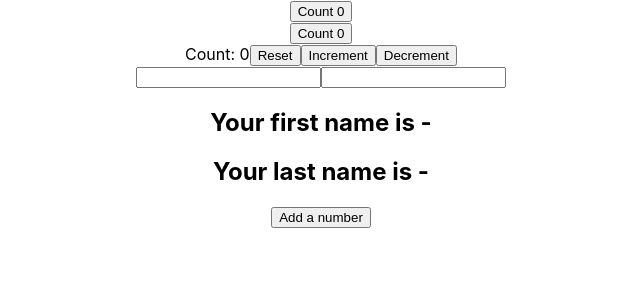
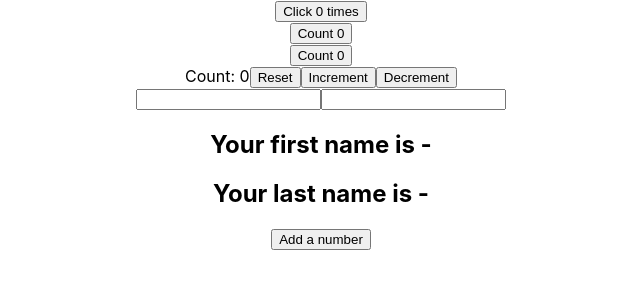
Before and after one commit to ndangohmofor/react-hooks, a React (Create React App) app: page / in a window 1280 px wide. Shown: the top 300 px of the page, without its empty margins (319-959 px from the left). Built offline with nearby package versions, Linux system fonts and the light colour scheme.

Commit message:
Added the basic useEffect

```diff
--- a/src/App.js
+++ b/src/App.js
@@ -1,14 +1,18 @@
 
 import './App.css';
 import ClassCounter from './components/ClassCounter';
+import ClassCounterOne from './components/ClassCounterOne';
 import HookCounter from './components/HookCounter';
 import HookCounterFour from './components/HookCounterFour';
+import HookCounterOne from './components/HookCounterOne';
 import HookCounterThree from './components/HookCounterThree';
 import HookCounterTwo from './components/HookCounterTwo';
 
 function App() {
   return (
     <div className="App">
+      {/* <ClassCounterOne /> */}
+      <HookCounterOne />
       <ClassCounter />
       <HookCounter />
       <HookCounterTwo />
--- /dev/null
+++ b/src/components/ClassCounterOne.js
@@ -0,0 +1,30 @@
+import { Component } from "react";
+
+class ClassCounterOne extends Component {
+    constructor(props) {
+        super(props)
+        this.state = {
+            count: 0
+        }
+    }
+
+    componentDidMount() {
+        document.title  = `Clicked ${this.state.count} times`
+    }
+
+    componentDidUpdate() {
+        document.title  = `Clicked ${this.state.count} times`
+    }
+
+    render(){
+        return(
+            <div>
+                <button onClick={() => this.setState({ count: this.state.count + 1})}>
+                    Click { this.state.count} times
+                </button>
+            </div>
+        )
+    }
+}
+
+export default ClassCounterOne;
--- /dev/null
+++ b/src/components/HookCounterOne.js
@@ -0,0 +1,19 @@
+import React, { useEffect, useState } from "react"
+
+const HookCounterOne = () => {
+    const [count, setCounter] = useState(0);
+
+    useEffect(() => {
+        document.title = `You Clicked ${count} times`
+    }, [count])
+
+  return (
+    <div>
+      <button onClick={() => setCounter(count + 1)}>
+        Click {count} times
+      </button>
+    </div>
+  )
+};
+
+export default HookCounterOne;
```
